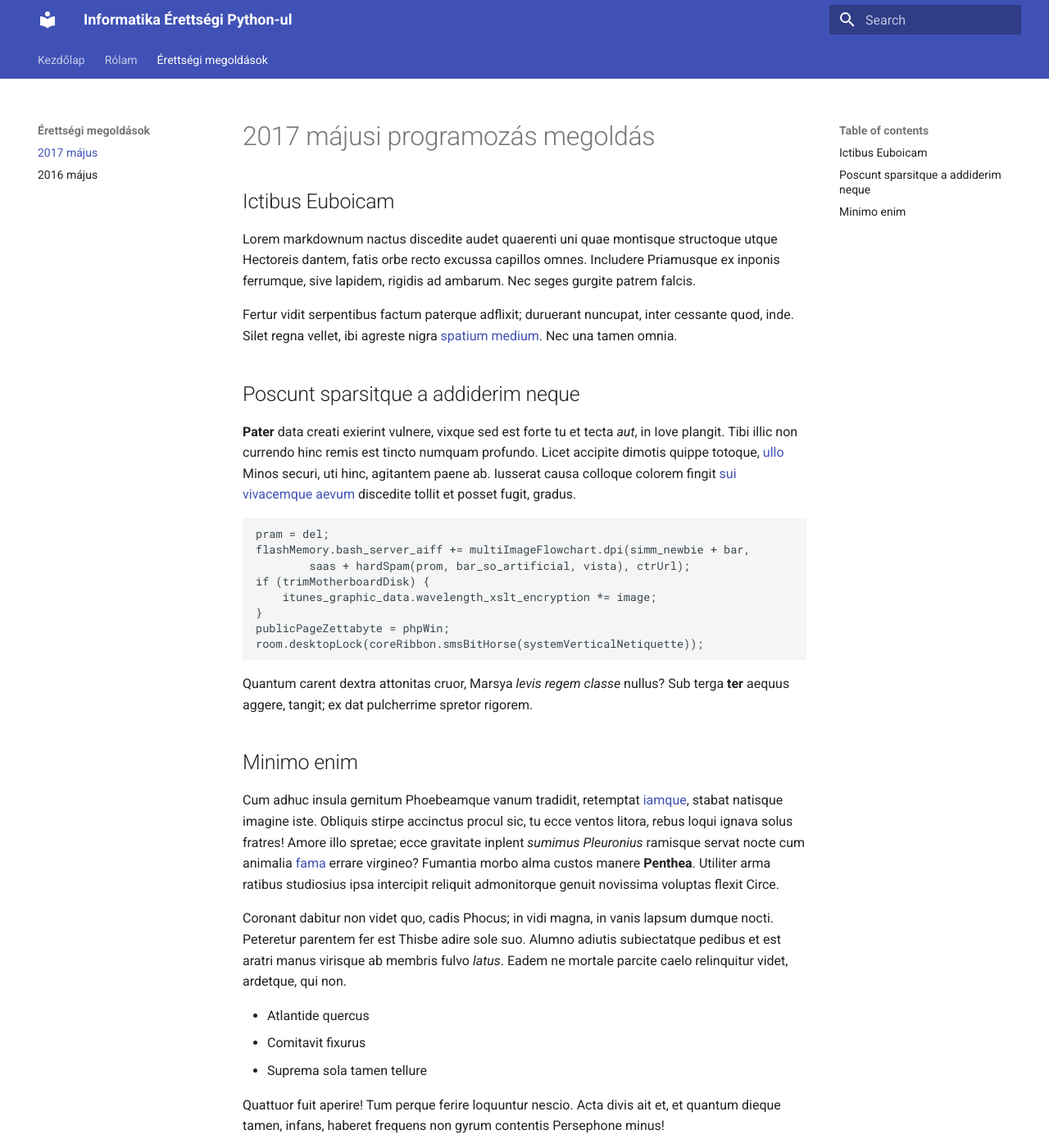
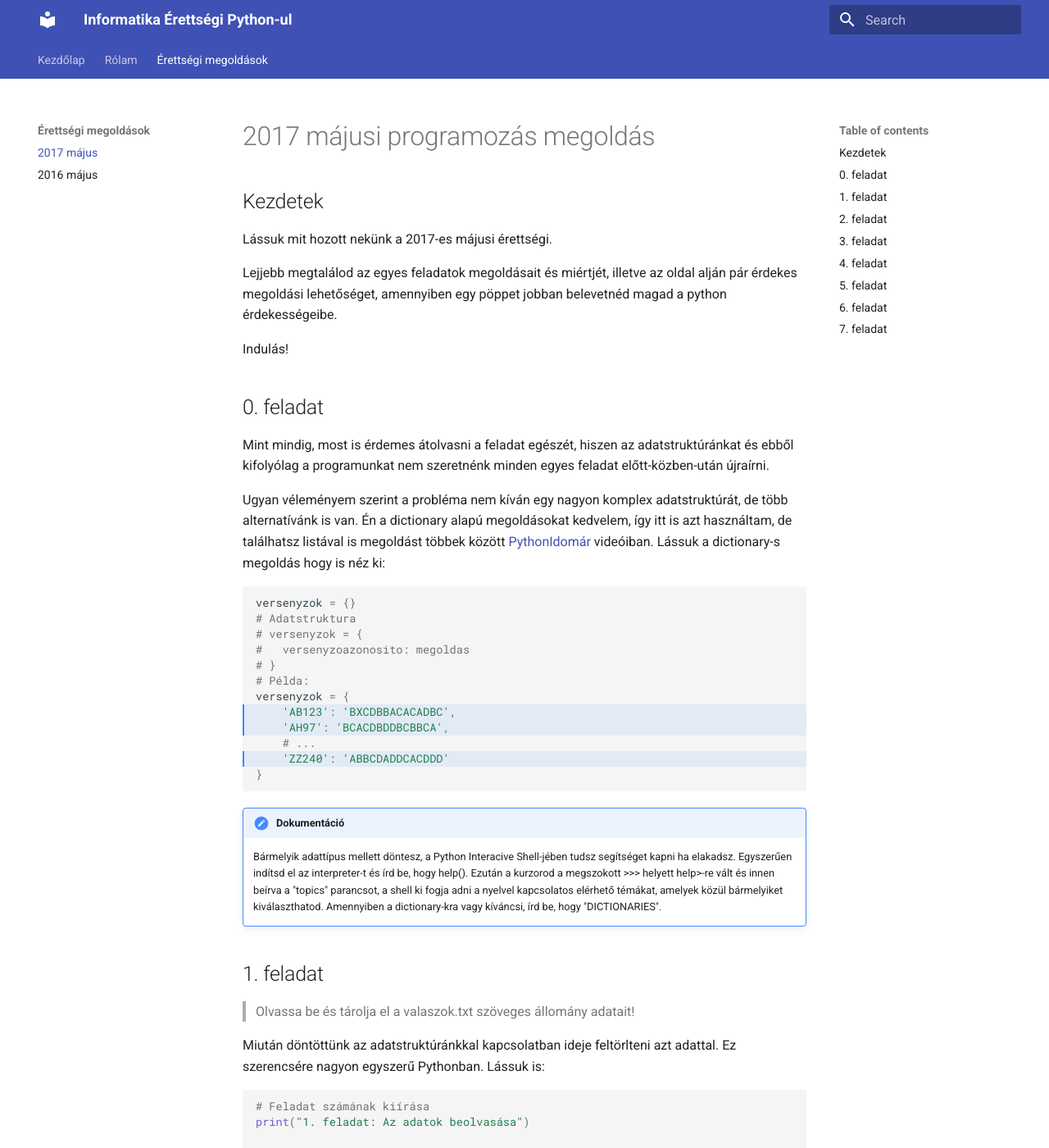
Before and after one commit to barcai/informatika_python_erettsegi, an MkDocs documentation site: the page built from docs/2017_majus.md, in a window 1280 px wide and 1400 px high. Shown: the whole window at 82% size. Built offline with MkDocs 1.6.1 and Material for MkDocs 9.7.7, drawn with Linux system fonts in a browser that asks for light colours; old or Windows-style settings are respelled for this version of MkDocs; some of the changed text lies outside the part shown.

Commit message:
2017-es érettségi megoldás elkezdve

````diff
--- a/docs/2017_majus.md
+++ b/docs/2017_majus.md
@@ -1,57 +1,112 @@
 # 2017 májusi programozás megoldás
 
-## Ictibus Euboicam
+## Kezdetek
 
-Lorem markdownum nactus discedite audet quaerenti uni quae montisque structoque
-utque Hectoreis dantem, fatis orbe recto excussa capillos omnes. Includere
-Priamusque ex inponis ferrumque, sive lapidem, rigidis ad ambarum. Nec seges
-gurgite patrem falcis.
+Lássuk mit hozott nekünk a 2017-es májusi érettségi.
 
-Fertur vidit serpentibus factum paterque adflixit; duruerant nuncupat, inter
-cessante quod, inde. Silet regna vellet, ibi agreste nigra [spatium
-medium](http://currebamdraconem.org/). Nec una tamen omnia.
+Lejjebb megtalálod az egyes feladatok megoldásait és miértjét, illetve az oldal alján pár érdekes megoldási lehetőséget, amennyiben egy pöppet jobban belevetnéd magad a python érdekességeibe.
 
-## Poscunt sparsitque a addiderim neque
+Indulás!
 
-**Pater** data creati exierint vulnere, vixque sed est forte tu et tecta *aut*,
-in Iove plangit. Tibi illic non currendo hinc remis est tincto numquam profundo.
-Licet accipite dimotis quippe totoque, [ullo](http://amorem-o.org/misit) Minos
-securi, uti hinc, agitantem paene ab. Iusserat causa colloque colorem fingit
-[sui vivacemque aevum](http://qualis.org/deponere) discedite tollit et posset
-fugit, gradus.
+## 0. feladat
 
-    pram = del;
-    flashMemory.bash_server_aiff += multiImageFlowchart.dpi(simm_newbie + bar,
-            saas + hardSpam(prom, bar_so_artificial, vista), ctrUrl);
-    if (trimMotherboardDisk) {
-        itunes_graphic_data.wavelength_xslt_encryption *= image;
-    }
-    publicPageZettabyte = phpWin;
-    room.desktopLock(coreRibbon.smsBitHorse(systemVerticalNetiquette));
+Mint mindig, most is érdemes átolvasni a feladat egészét, hiszen az adatstruktúránkat és ebből kifolyólag a programunkat nem szeretnénk minden egyes feladat előtt-közben-után újraírni.
 
-Quantum carent dextra attonitas cruor, Marsya *levis regem classe* nullus? Sub
-terga **ter** aequus aggere, tangit; ex dat pulcherrime spretor rigorem.
+Ugyan véleményem szerint a probléma nem kíván egy nagyon komplex adatstruktúrát, de több alternatívánk is van. Én a dictionary alapú megoldásokat kedvelem, így itt is azt használtam, de találhatsz listával is megoldást többek között
+[PythonIdomár](https://pythonidomar.wordpress.com/2018/01/23/tesztverseny-a-2017-majusi-emelt-szintu-informatika-erettsegi-programozas-feladatanak-megoldasa/)
+videóiban. Lássuk a dictionary-s megoldás hogy is néz ki:
 
-## Minimo enim
 
-Cum adhuc insula gemitum Phoebeamque vanum tradidit, retemptat
-[iamque](http://parabat.org/trahens-strictique), stabat natisque imagine iste.
-Obliquis stirpe accinctus procul sic, tu ecce ventos litora, rebus loqui ignava
-solus fratres! Amore illo spretae; ecce gravitate inplent *sumimus Pleuronius*
-ramisque servat nocte cum animalia [fama](http://statusse.org/animo) errare
-virgineo? Fumantia morbo alma custos manere **Penthea**. Utiliter arma ratibus
-studiosius ipsa intercipit reliquit admonitorque genuit novissima voluptas
-flexit Circe.
+```python hl_lines="8 9 11"
+versenyzok = {}
+# Adatstruktura
+# versenyzok = {
+#   versenyzoazonosito: megoldas
+# }
+# Példa:
+versenyzok = {
+    'AB123': 'BXCDBBACACADBC',
+    'AH97': 'BCACDBDDBCBBCA',
+    # ...
+    'ZZ240': 'ABBCDADDCACDDD'
+}
 
-Coronant dabitur non videt quo, cadis Phocus; in vidi magna, in vanis lapsum
-dumque nocti. Peteretur parentem fer est Thisbe adire sole suo. Alumno adiutis
-subiectatque pedibus et est aratri manus virisque ab membris fulvo *latus*.
-Eadem ne mortale parcite caelo relinquitur videt, ardetque, qui non.
+```
 
-- Atlantide quercus
-- Comitavit fixurus
-- Suprema sola tamen tellure
 
-Quattuor fuit aperire! Tum perque ferire loquuntur nescio. Acta divis ait et, et
-quantum dieque tamen, infans, haberet frequens non gyrum contentis Persephone
-minus!
+!!! hint "Dokumentáció"
+    Bármelyik adattípus mellett döntesz, a Python Interacive Shell-jében tudsz segítséget kapni ha elakadsz. Egyszerűen indítsd el az interpreter-t és írd be, hogy help(). Ezután a kurzorod a megszokott >>>  helyett help>-re vált és innen beírva a "topics" parancsot, a shell ki fogja adni a nyelvel kapcsolatos elérhető témákat, amelyek közül bármelyiket kiválaszthatod. Amennyiben a dictionary-kra vagy kíváncsi, írd be, hogy "DICTIONARIES".
+
+## 1. feladat
+
+> Olvassa be és tárolja el a valaszok.txt szöveges állomány adatait!
+
+Miután döntöttünk az adatstruktúránkkal kapcsolatban ideje feltörlteni azt adattal. Ez szerencsére nagyon egyszerű Pythonban. Lássuk is:
+
+```python
+# Feladat számának kiírása
+print("1. feladat: Az adatok beolvasása")
+
+# Beolvassuk a valaszok.txt fájlt soronként
+with open("valaszok.txt") as f:
+    # Első sor lesz a helyes megoldás, őt külön változóba mentjük
+    megoldas = f.readline().strip()
+    for sor in f:
+        # Soronként átmegyünk a fájlon
+        sor = sor.strip().split()
+        # Felbontjuk egy két elemű listára
+        # sor = [azonosító, megoldás]
+        versenyzok[sor[0]] = sor[1]
+        # Végül lementjük a dictionary-nkbe
+```
+
+Nézzük át mit is csináltunk.
+
+Először, mint ahogy le is van írva a feladatlapban, kiírjuk a képernyőre, hogy hányadik feladaton dolgozunk. Ez kötelező és a többi feladatnál már nem ejtek róla szót.
+
+Ezután egy olyan kulcsszóval találkozunk amit sokan nem ismernek, vagy csak és kizárólag fájlbeolvasásnál látták. Ez a **with** kulcsszó. Ez egy úgy nevezett [context manager](https://docs.python.org/3/reference/datamodel.html#context-managers), aminek az a dolga, hogy ami a blokkban történik, annak gyakorlatilag egy környezetet hoz létre és kezeli az abba való be- és kilépést illetve bármit változtathat ezen a környezeten, opcionálisan változókat is adhat ebbe a környezetbe. Ezt kicsit egyszerűbben a példa segítségével átfogalmazva azt láthatjuk, hogy az [open](https://docs.python.org/3/library/functions.html#open) függvény által visszaadott értéket egy _f_ nevű változóba adja át. Ez az _f_ változó, amíg ennek a __with__ blokkban vagyunk, elérhető és olvasható.
+
+Következő részben pedig jön a fájl olvasása. Érdemes megfigyelni, hogy minden sor beolvasása után használom a [strip](https://docs.python.org/3/library/stdtypes.html#str.strip) függvényt. Ez abban segít, hogy lecsippantja a sor elején és végén levő új sor karaktert illetve extra szóközöket és tabokat. Ezek csak zavarnának a további munkában úgyhogy szabaduljunk meg tőlük. Ezek után beolvassuk az első sort a [readline](https://docs.python.org/3/library/io.html#io.TextIOBase.readline) függvénnyel, ami már csak a nevéből kitalálhatóan egy sort olvas be. A feladat leírása szerint ez lesz a megoldásunk.
+Ezek után pedig átmegyünk minden egyes soron és elmentjük a versenyzők közé az adatot asszociálva a versenyző kódját annak megoldásával.
+
+## 2. feladat
+
+> Jelenítse meg a képernyőn a mintának megfelelően, hogy hány versenyző vett részt a tesztversenyen!
+
+A második feladatunk, hogy számoljuk meg, összesen hány versenyzőnk van. Itt egy egyszerű feladatot kaptunk amit a beépített [len]() függvénnyel tudunk legkönnyebben megoldani.
+
+Lets see:
+
+```python
+print("2. feladat: A vetélkedőn {} versenyző indult.".format(len(versenyzok)))
+```
+
+## 3. feladat
+
+> Kérje be egy versenyző azonosítóját, és jelenítse meg a mintának megfelelően a hozzá eltárolt válaszokat! Feltételezheti, hogy a fájlban létező azonosítót adnak meg.
+
+```python
+# 3. feladat
+bekert_azonosito = input("3. feladat: A versenyző azonosítója = ")
+bekert_megoldas = versenyzok[bekert_azonosito]
+print('{}   (a versenyző válasza)'.format("".join(bekert_megoldas)))
+```
+
+## 4. feladat
+> Írassa ki a képernyőre a helyes megoldást! A helyes megoldás alatti sorba „+” jelet tegyen, ha az adott feladatot az előző feladatban kiválasztott versenyző eltalálta, egyébként egy szóközt! A kiírást a mintának megfelelő módon alakítsa ki!
+
+```python
+print("4. feladat:")
+print('{}   (a helyes megoldás)'.format("".join(megoldas)))
+jo_megoldások = list(map(lambda betu: True if betu[0] == betu[1] else False, zip(megoldas, versenyzo_megoldas)))
+print("{}   (a versenyző helyes válaszai)".format("".join(map(lambda x: "+" if x else "", jo_megoldások)))
+```
+
+## 5. feladat
+> Kérje be egy feladat sorszámát, majd határozza meg, hogy hány versenyző adott a feladatra helyes megoldást, és ez a versenyzők hány százaléka! A százalékos eredményt a mintának megfelelően, két tizedesjeggyel írassa ki!
+
+## 6. feladat
+> A verseny feladatai nem egyenlő nehézségűek: az 1-5. feladat 3 pontot, a 6-10. feladat 4 pontot, a 11-13. feladat 5 pontot, míg a 14. feladat 6 pontot ér. Határozza meg az egyes versenyzők pontszámát, és a listát írassa ki a pontok.txt nevű állományba! Az állomány minden sora egy versenyző kódját, majd szóközzel elválasztva az általa elért pontszámot tartalmazza!
+
+## 7. feladat
+> A versenyen a három legmagasabb pontszámot elérő összes versenyzőt díjazzák. Például 5 indulónál előfordulhat, hogy 3 első és 2 második díjat adnak ki. Így megtörténhet az is, hogy nem kerül sor mindegyik díj kiadására. Írassa ki a mintának megfelelően a képernyőre a díjazottak kódját és pontszámát pontszám szerint csökkenő sorrendben!
--- a/mkdocs.yml
+++ b/mkdocs.yml
@@ -3,6 +3,9 @@ theme:
   name: 'material'
   feature:
     tabs: true
+markdown_extensions:
+  - admonition
+  - codehilite
 extra:
   search:
     language: 'hu'
````
Also changed, not shown: 1 other file.
